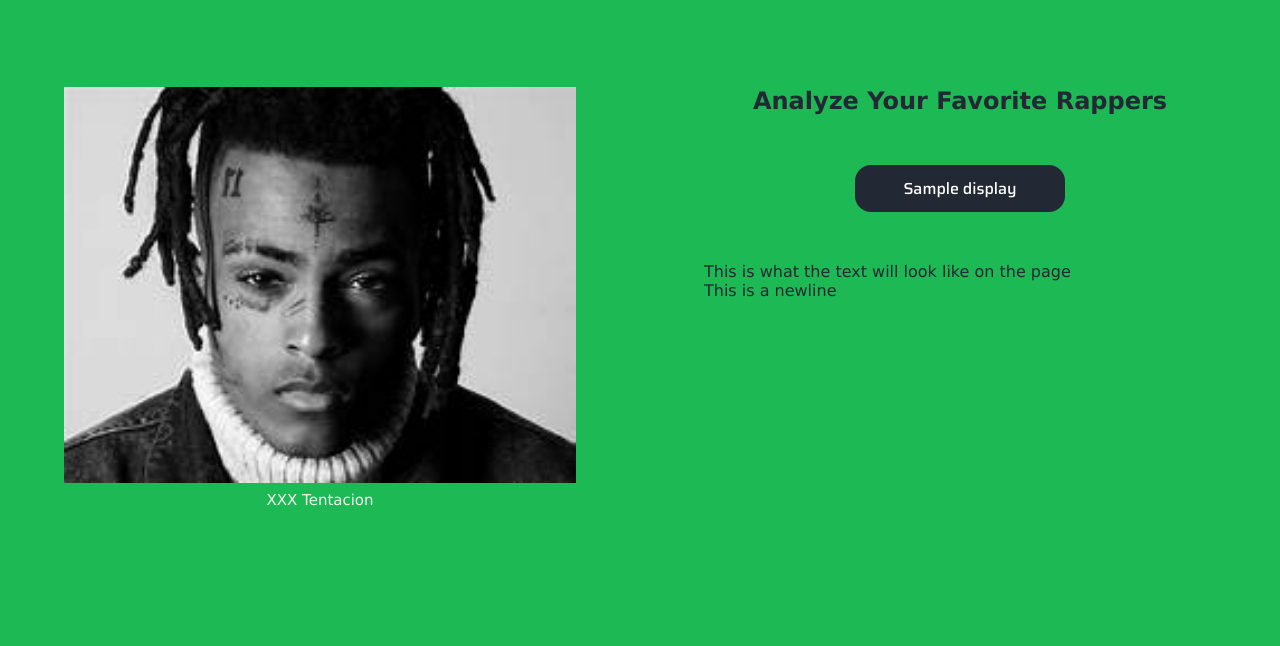
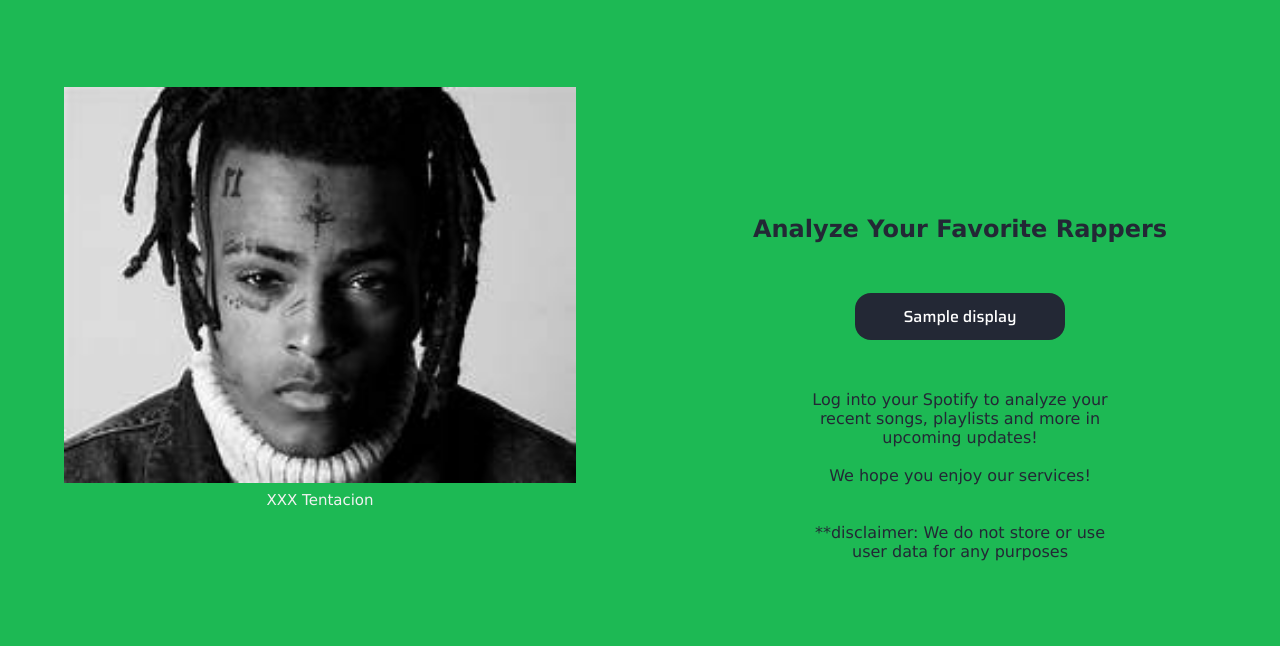
Before and after one commit to alexmarozick/RapAnalysis, a Flask app: template rap_analysis/templates/spotify_login.html in a window 1280 px wide. Shown: the part 48-694 px from the top of the page. Run offline with Flask 2, Linux system fonts and the light colour scheme; the template is opened without the code that fills it: most values are stand-ins (such as "Sample title", 1, 10 or a date in 2020); parts of the project's set-up code (start-up, migrations or seed data) failed here and were passed over; some libraries are stand-ins or nearby versions.

Commit message:
added css to spotify.html and login

```diff
--- a/rap_analysis/static/JSscripts/spotifyData.js
+++ b/rap_analysis/static/JSscripts/spotifyData.js
@@ -27,7 +27,7 @@ function recent_plays(){
                 var wrapper = $('<div></div>').attr("id","drop-recent-wrapper").attr("class", "select-droplist");
                 var selector = $('<select></select>').attr("id","droplist-recent-songs").attr("onchange", "recent_song_change()").attr("onfocus", "recent_song_change()");
                 var focus =  $('<span></span>').attr("class","focus");
-                $("#recents_content").append(wrapper);
+                $("#recent-container-id").append(wrapper);
                 $("#drop-recent-wrapper").append(selector);
                 $("#drop-recent-wrapper").append(focus);
             }
--- a/rap_analysis/static/stylesheets/spotify_login.css
+++ b/rap_analysis/static/stylesheets/spotify_login.css
@@ -256,12 +256,16 @@ img {vertical-align: middle;}
 }
 
 #right-side{
-  /* padding-top: 10%; */
+  padding-top: 10%;
   min-height: 80vh;
   width: 40%;
   float: left;
 }
-
+#text-content{
+  padding-right: 20%;
+  padding-left: 20%;
+  text-align: center;
+}
 #sub-title{
   padding-top: 5rem;
   text-align: center;
--- a/rap_analysis/templates/spotify.html
+++ b/rap_analysis/templates/spotify.html
@@ -80,6 +80,7 @@
 
                             <label for="droplistP">Choose a playlist to analyze:</label>
                             <!-- want dropdown menu -->
+                            <div class="dropdown-containers">
                                 <div class="select-droplist">
                                     <select id="droplistP"  onchange="playlist()">
                                         {% for id in playlists %}
@@ -87,6 +88,7 @@
                                         {% endfor %}
                                     </select>
                                     <span class="focus"></span>
+                                </div>
                             </div>
 
                             <!-- want analyze button -->
@@ -113,8 +115,10 @@
                             <label for="recent">Number of Recent Plays:</label>
                             <input class="recent" type="text" name="recent" id="recent" placeholder=" Type number of recent plays">
                             <a href=#><button class="btn" id=analyze-recent>Analyze Recent Plays</button></a>
-                            <!-- TODO make sure its in the right spot -->
+                            <!-- TODO abdu make the recent dropdown go within the drop down container -->
+                            <div class="dropdown-containers" id="recent-container-id">
 
+                            </div>
                         </div>
                         <div id="recents_spacing_right">
                         </div>
--- a/rap_analysis/templates/spotify_login.html
+++ b/rap_analysis/templates/spotify_login.html
@@ -137,9 +137,10 @@
         </div>
         <div id="text-content">
             <!-- TODO Juno, you can add whatever text you like and ill format it!! -->
-            This is what the text will look like on the page
-            <br>
-            This is a newline
+            Log into your Spotify to analyze your recent songs, playlists and more in upcoming updates!<br><br>
+            We hope you enjoy our services!
+            <br><br><br>
+            **disclaimer: We do not store or use user data for any purposes
         </div>
     </div>
     <div class="spacing-ends"> </div>
```
Also changed, not shown: rap_analysis/static/stylesheets/spotify.css (+7 -1 lines). Lines whose indentation alone changed are shown as unchanged.
